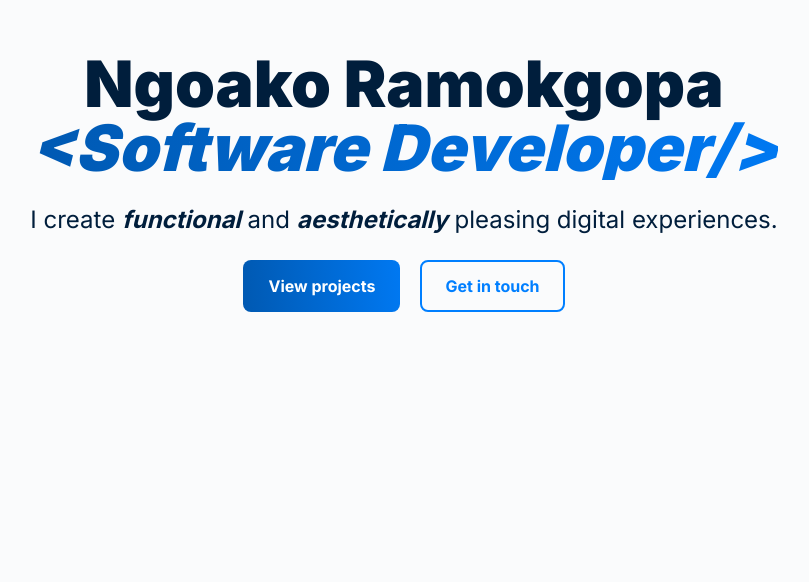
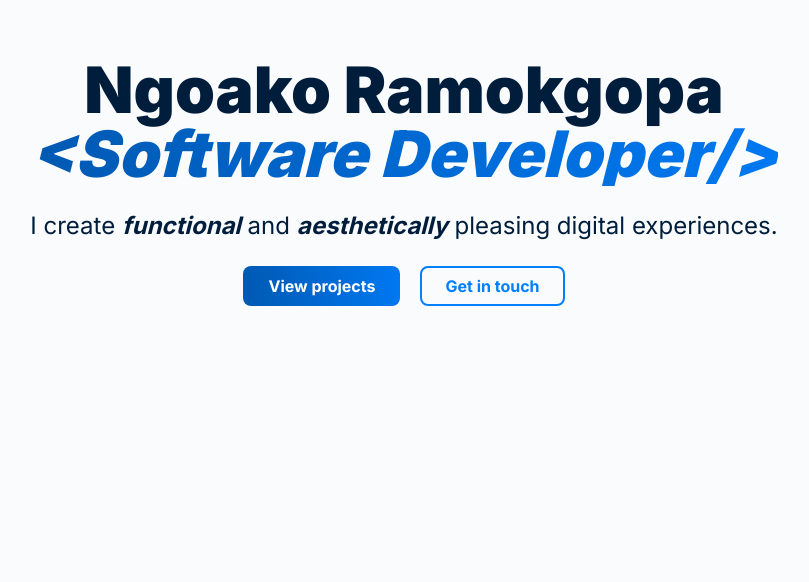
Before and after one commit to Ngoakor12/ngoako.dev, a React (Create React App) app: page / in a window 1280 px wide. Shown: the part 218-800 px from the top of the page, without its empty margins (236-1045 px from the left). Built offline with nearby package versions, Linux system fonts and the light colour scheme.

Commit message:
fix: fixed primary button padding issue

```diff
--- a/src/App.css
+++ b/src/App.css
@@ -114,7 +114,7 @@ button {
   background: var(--gradient);
   border-radius: 8px;
   padding: 0;
-  padding: 1em 2.5rem;
+  padding: 1.0rem 2.5rem;
   font-size: 1.6rem;
   font-weight: 700;
   line-height: 125%;
@@ -128,7 +128,7 @@ button {
   outline-offset: -2px;
   box-sizing: border-box;
   border-radius: 8px;
-  padding: 1em 2.5rem;
+  padding: 1.0rem 2.5rem;
   font-size: 1.6rem;
   font-weight: 700;
   line-height: 125%;
@@ -384,7 +384,7 @@ button {
     font-family: "Inter", sans-serif;
     background: var(--gradient);
     border-radius: 8px;
-    padding: 1em 2.5rem;
+    padding: 1.0rem 2.5rem;
     font-size: 1.6rem;
     font-weight: 700;
     line-height: 125%;
@@ -398,7 +398,7 @@ button {
     outline-offset: -2px;
     box-sizing: border-box;
     border-radius: 8px;
-    padding: 1em 2.5rem;
+    padding: 1.0rem 2.5rem;
     font-size: 1.6rem;
     font-weight: 700;
     line-height: 125%;
```
